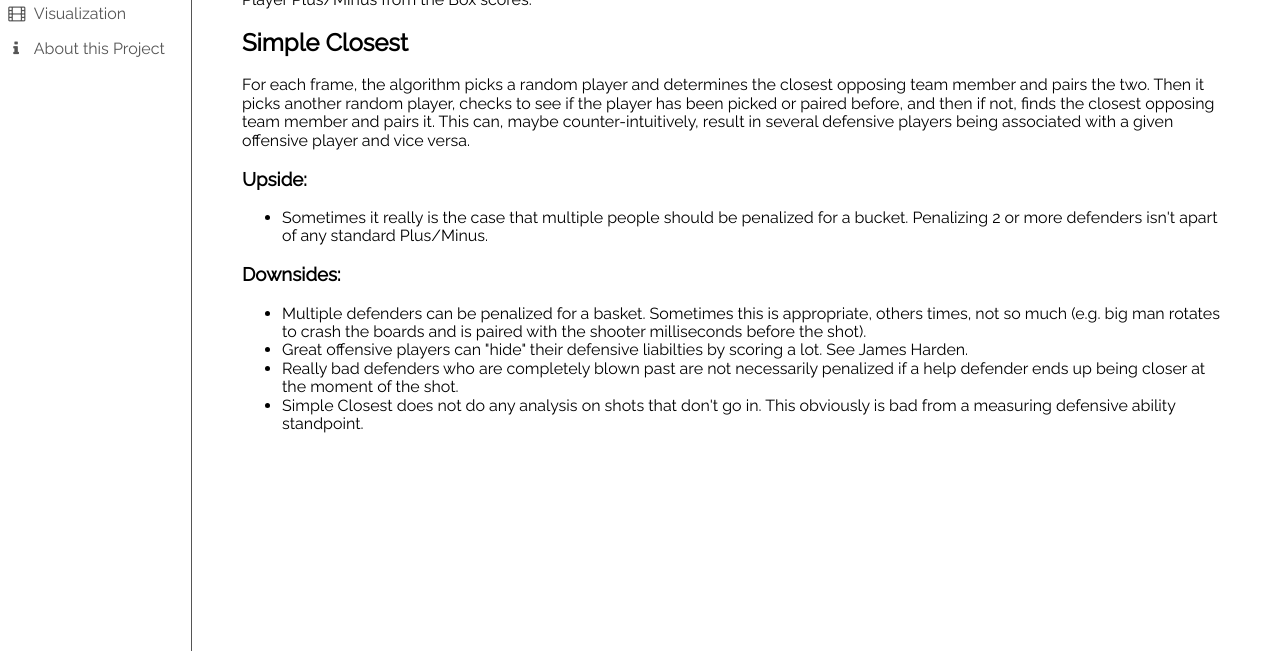
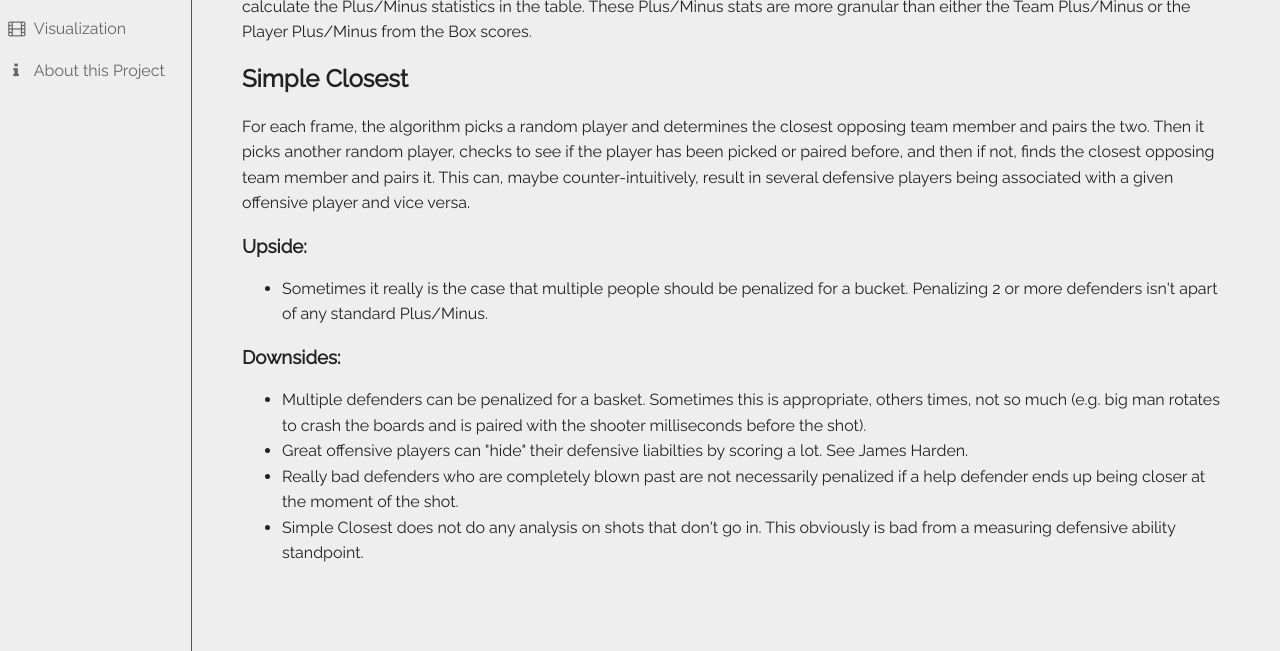
Before and after one commit to kingfisher13/Spatial-Defensive-Statistics, a website: page About/index.html in a window 1280 px wide. Shown: the part 149-800 px from the top of the page. Drawn offline with nearby package versions, Linux system fonts and the light colour scheme.

Commit message:
Some general styles

```diff
--- a/css/general.css
+++ b/css/general.css
@@ -6,28 +6,30 @@
 
 html,
 body {
+  background-color: #eee;
+  color: #222;
   font-family: 'Raleway', 'Arial', sans-serif; /* text/default font */
+  font-size: 16px;
+  line-height: 1.6;
 }
-
-.display-font {
-  font-family: 'Raleway', 'Arial', sans-serif;
-  font-weight: 700;
-}
-
-
-/* if the highlight color changes based on JS, don't use this class, use js-highlight-color instead */
 
 .horz-bar,
 .vert-bar {
   border-color: #252525;
 }
 
+h1,
+h2,
+h3 {
+  line-height:1.2
+}
+
 a {
-  color: #555;
+  color: #666;
   text-decoration: none;
 }
 
 a:hover {
-  color: #111;
+  color: #222;
   text-decoration: none;
 }
```
